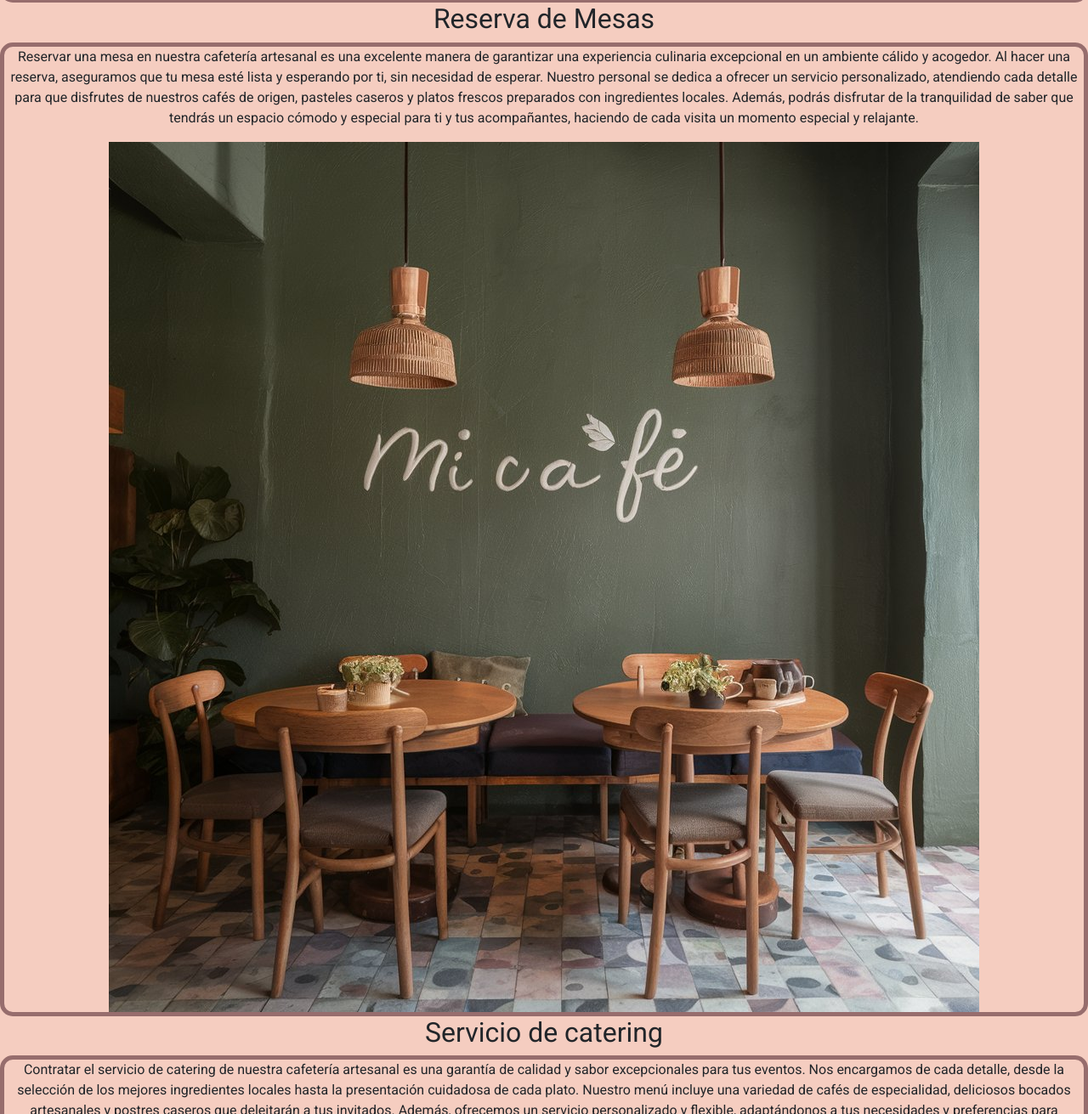
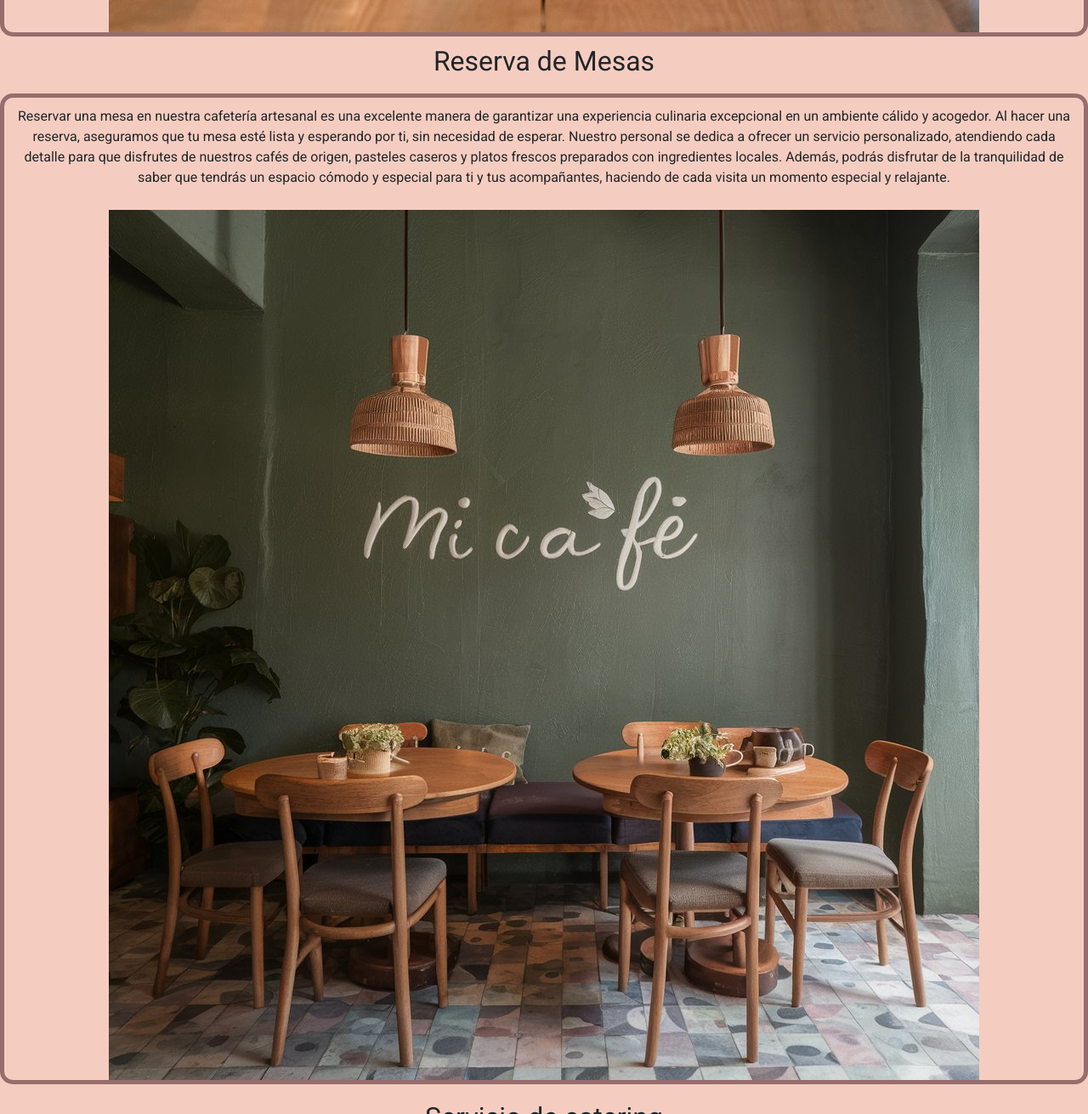
Before and after one commit to GabrielRouillet/Coder-53845, a website: page pages/servicios.html in a window 1280 px wide. Shown: the part 2199-3510 px from the top of the page at 85% size. Drawn offline with nearby package versions, Linux system fonts and the light colour scheme.

Commit message:
cambios en parrafos

```diff
--- a/css/style.css
+++ b/css/style.css
@@ -458,6 +458,9 @@ form {
     flex-direction: column;
     text-align: center;
 }
+
+.serviciosr h2 { padding: 10px;}
+.serviciosr p {padding:10px ;}
 .serviciosr div {
 border-style: solid;
 border-color: #976d6d;
@@ -477,8 +480,10 @@ border-radius: 15px;
     font-weight: 400;
     font-style: normal;
     background-color: #f5cdc0;
+    padding: 10px;
 }
-
+.catering h2 {padding: 10px;}
+.catering p {padding:10px ;}
 .catering div {
     border-style: solid;
     border-color: #976d6d;
```
